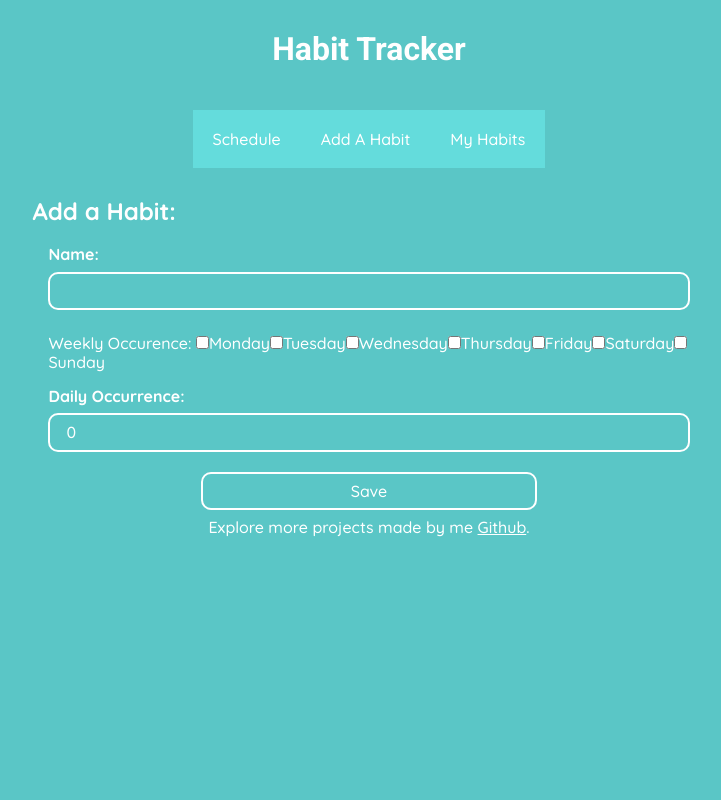
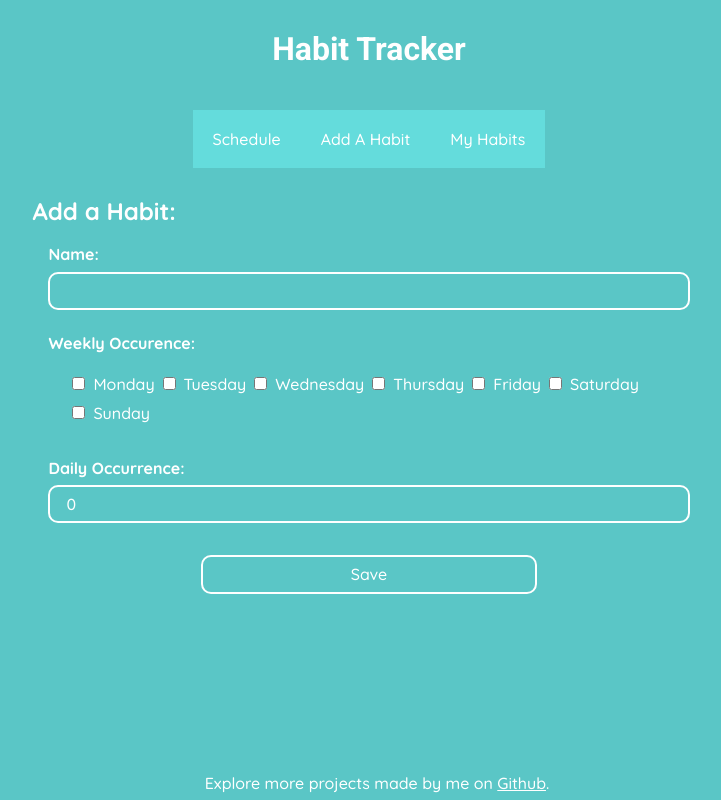
Before and after one commit to syedmwgilani/Habbit-Tracker, a React (Create React App) app: page /habit-tracker/habit-template in a window 1280 px wide. Shown: the whole page, without its empty margins (271-992 px from the left). Built offline with nearby package versions, Linux system fonts and the light colour scheme.

Commit message:
Minor UI tweaks to HabitTemplate.js. Made the footer fixed in App.js.

```diff
--- a/src/App.js
+++ b/src/App.js
@@ -16,7 +16,7 @@ export default function App() {
       <Outlet />
 
       <footer>
-        <span>Explore more projects made by me <a href="https://github.com/syedmwgilani" title="github" target="_blank" rel="noreferrer">Github</a>.</span>
+        <span>Explore more projects made by me on <a href="https://github.com/syedmwgilani" title="github" target="_blank" rel="noreferrer">Github</a>.</span>
       </footer>
     </div>
   );
--- a/src/WeekInput.js
+++ b/src/WeekInput.js
@@ -1,72 +1,73 @@
 function WeekInput(props) {
 
-    return(
+    return (
         <div>
-        <span>Weekly Occurence: </span>
-
-        <label htmlFor="mondayId">
+            <b>Weekly Occurence: </b>
+            <div className="checkboxes-container">
+                <label className="checkbox-container" htmlFor="mondayId">
                     <input type="checkbox"
                         id="mondayId"
                         name="weeklyOccurrence.Monday"
                         checked={props.Monday}
-                onChange={ (event) => props.onChange(event) }
+                        onChange={(event) => props.onChange(event)}
                     />
                     <span>Monday</span>
                 </label>
-        <label htmlFor="tuesdayId">
+                <label className="checkbox-container" htmlFor="tuesdayId">
                     <input type="checkbox"
                         id="tuesdayId"
                         name="weeklyOccurrence.Tuesday"
                         checked={props.Tuesday}
-                onChange={ (event) => props.onChange(event) }
+                        onChange={(event) => props.onChange(event)}
                     />
                     <span>Tuesday</span>
                 </label>
-        <label htmlFor="wednesdayId">
+                <label className="checkbox-container" htmlFor="wednesdayId">
                     <input type="checkbox"
                         id="wednesdayId"
                         name="weeklyOccurrence.Wednesday"
                         checked={props.Wednesday}
-                onChange={ (event) => props.onChange(event) }
+                        onChange={(event) => props.onChange(event)}
                     />
                     <span>Wednesday</span>
                 </label>
-        <label htmlFor="thursdayId">
+                <label className="checkbox-container" htmlFor="thursdayId">
                     <input type="checkbox"
                         id="thursdayId"
                         name="weeklyOccurrence.Thursday"
                         checked={props.Thursday}
-                onChange={ (event) => props.onChange(event) }
+                        onChange={(event) => props.onChange(event)}
                     />
                     <span>Thursday</span>
                 </label>
-        <label htmlFor="fridayId">
+                <label className="checkbox-container" htmlFor="fridayId">
                     <input type="checkbox"
                         id="fridayId"
                         name="weeklyOccurrence.Friday"
                         checked={props.Friday}
-                onChange={ (event) => props.onChange(event) }
+                        onChange={(event) => props.onChange(event)}
                     />
                     <span>Friday</span>
                 </label>
-        <label htmlFor="saturdayId">
+                <label className="checkbox-container" htmlFor="saturdayId">
                     <input type="checkbox"
                         id="saturdayId"
                         name="weeklyOccurrence.Saturday"
                         checked={props.Saturday}
-                onChange={ (event) => props.onChange(event) }
+                        onChange={(event) => props.onChange(event)}
                     />
                     <span>Saturday</span>
                 </label>
-        <label htmlFor="sundayId">
+                <label className="checkbox-container" htmlFor="sundayId">
                     <input type="checkbox"
                         id="sundayId"
                         name="weeklyOccurrence.Sunday"
                         checked={props.Sunday}
-                onChange={ (event) => props.onChange(event) }
+                        onChange={(event) => props.onChange(event)}
                     />
                     <span>Sunday</span>
                 </label>
+            </div>
         </div >
     );
 }
--- a/src/index.css
+++ b/src/index.css
@@ -2,7 +2,7 @@
 
 :root {
     --primary-color: white;
-    --primary-bg-color: rgb(90,198,198);
+    --primary-bg-color: rgb(90, 198, 198);
     --primary-font-family: 'Quicksand', sans-serif;
 
     --secondary-color: white;
@@ -20,6 +20,7 @@ header {
     padding: 10px;
     text-align: center;
 }
+
 header h1 {
     font-family: var(--secondary-font-family);
 }
@@ -30,7 +31,12 @@ nav {
 }
 
 footer {
-    padding: 10px;
+    position: fixed;
+    padding: 0.5rem;
+    text-align: center;
+    left: 0;
+    bottom: 0;
+    width: 100%;
     text-align: center;
 }
 
@@ -53,15 +59,19 @@ nav a.tab {
 .pl1 {
     padding-left: 1rem;
 }
+
 .pr1 {
     padding-right: 1rem;
 }
+
 .pt1 {
     padding-top: 1rem;
 }
+
 .pb1 {
     padding-bottom: 1rem;
 }
+
 .mt1 {
     margin-top: 1rem;
 }
@@ -78,6 +88,7 @@ nav a.tab {
     border-radius: 10px;
     position: relative;
 }
+
 .progress-bar:hover {
     filter: brightness(0.85);
 }
@@ -103,7 +114,7 @@ nav a.tab {
 }
 
 ul {
-    list-style-type:none;
+    list-style-type: none;
 }
 
 input[type=text],
@@ -117,9 +128,25 @@ input[type=number] {
     box-sizing: border-box;
 }
 
+input[type=checkbox] {
+    margin: 0.5rem;
+}
+
+.checkboxes-container {
+    width: 100%;
+    padding: 0.5rem 1rem;
+    margin: 0.5rem 0;
+    display: inline-block;
+    box-sizing: border-box;
+}
+
+.checkbox-container {
+    display: inline-block;
+}
+
 .save-button-container {
     position: relative;
-    height: 3rem;
+    height: 6rem;
 }
 
 .save-button {
@@ -133,6 +160,7 @@ input[type=number] {
     border: 2px solid var(--primary-color);
     cursor: pointer;
 }
+
 .save-button:hover {
     filter: brightness(0.85);
 }
```
Lines whose indentation alone changed are shown as unchanged.
